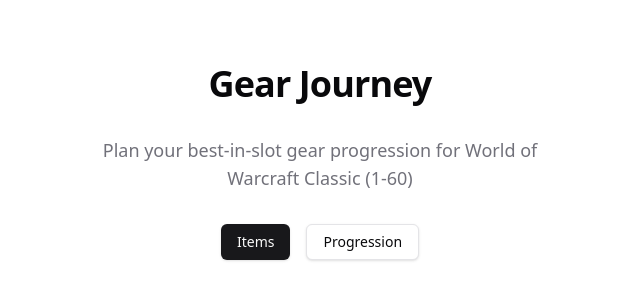
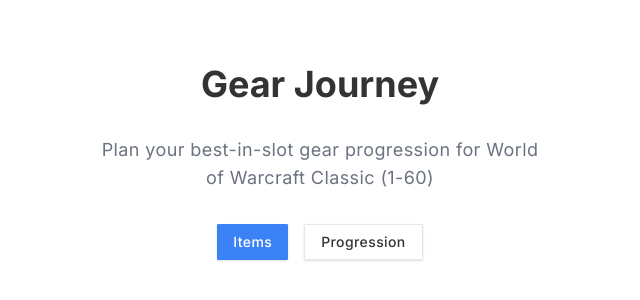
Before and after one commit to JollyGrin/classic-wow-gear-planner, a Next.js app: page / in a window 1280 px wide. Shown: the part 238-538 px from the top of the page, without its empty margins (320-960 px from the left). Built offline with nearby package versions, Linux system fonts and the light colour scheme.

Commit message:
convert shadcn to chronical

```diff
--- a/app/globals.css
+++ b/app/globals.css
@@ -1,82 +1,169 @@
+@import url("https://fonts.googleapis.com/css2?family=Inter:wght@400;500;600;700&family=Roboto+Mono:wght@400;500;600;700&family=Libre+Baskerville:wght@400;700&display=swap");
 @import "tailwindcss";
+@import "tw-animate-css";
 
-:root {
-  --background: 0 0% 100%;
-  --foreground: 240 10% 3.9%;
-  --card: 0 0% 100%;
-  --card-foreground: 240 10% 3.9%;
-  --popover: 0 0% 100%;
-  --popover-foreground: 240 10% 3.9%;
-  --primary: 240 5.9% 10%;
-  --primary-foreground: 0 0% 98%;
-  --secondary: 240 4.8% 95.9%;
-  --secondary-foreground: 240 5.9% 10%;
-  --muted: 240 4.8% 95.9%;
-  --muted-foreground: 240 3.8% 46.1%;
-  --accent: 240 4.8% 95.9%;
-  --accent-foreground: 240 5.9% 10%;
-  --destructive: 0 84.2% 60.2%;
-  --destructive-foreground: 0 0% 98%;
-  --border: 240 5.9% 90%;
-  --input: 240 5.9% 90%;
-  --ring: 240 5.9% 10%;
-  --radius: 0.5rem;
-}
-
-@media (prefers-color-scheme: dark) {
-  :root {
-    --background: 240 10% 3.9%;
-    --foreground: 0 0% 98%;
-    --card: 240 10% 3.9%;
-    --card-foreground: 0 0% 98%;
-    --popover: 240 10% 3.9%;
-    --popover-foreground: 0 0% 98%;
-    --primary: 0 0% 98%;
-    --primary-foreground: 240 5.9% 10%;
-    --secondary: 240 3.7% 15.9%;
-    --secondary-foreground: 0 0% 98%;
-    --muted: 240 3.7% 15.9%;
-    --muted-foreground: 240 5% 64.9%;
-    --accent: 240 3.7% 15.9%;
-    --accent-foreground: 0 0% 98%;
-    --destructive: 0 62.8% 30.6%;
-    --destructive-foreground: 0 0% 98%;
-    --border: 240 3.7% 15.9%;
-    --input: 240 3.7% 15.9%;
-    --ring: 240 4.9% 83.9%;
-  }
-}
+@custom-variant dark (&:is(.dark *));
 
 @theme inline {
-  --color-background: hsl(var(--background));
-  --color-foreground: hsl(var(--foreground));
-  --color-card: hsl(var(--card));
-  --color-card-foreground: hsl(var(--card-foreground));
-  --color-popover: hsl(var(--popover));
-  --color-popover-foreground: hsl(var(--popover-foreground));
-  --color-primary: hsl(var(--primary));
-  --color-primary-foreground: hsl(var(--primary-foreground));
-  --color-secondary: hsl(var(--secondary));
-  --color-secondary-foreground: hsl(var(--secondary-foreground));
-  --color-muted: hsl(var(--muted));
-  --color-muted-foreground: hsl(var(--muted-foreground));
-  --color-accent: hsl(var(--accent));
-  --color-accent-foreground: hsl(var(--accent-foreground));
-  --color-destructive: hsl(var(--destructive));
-  --color-destructive-foreground: hsl(var(--destructive-foreground));
-  --color-border: hsl(var(--border));
-  --color-input: hsl(var(--input));
-  --color-ring: hsl(var(--ring));
+  --text-2xs: 0.625rem;
+  --text-2xs--line-height: 1rem;
+  --text-3xs: 0.5rem;
+  --text-3xs--line-height: 0.75rem;
   --radius-sm: calc(var(--radius) - 4px);
   --radius-md: calc(var(--radius) - 2px);
   --radius-lg: var(--radius);
   --radius-xl: calc(var(--radius) + 4px);
-  --font-sans: var(--font-geist-sans);
-  --font-mono: var(--font-geist-mono);
+  --radius-2xl: calc(var(--radius) + 8px);
+  --radius-3xl: calc(var(--radius) + 12px);
+  --radius-4xl: calc(var(--radius) + 16px);
+  --color-background: var(--background);
+  --color-foreground: var(--foreground);
+  --color-card: var(--card);
+  --color-card-foreground: var(--card-foreground);
+  --color-popover: var(--popover);
+  --color-popover-foreground: var(--popover-foreground);
+  --color-primary: var(--primary);
+  --color-primary-foreground: var(--primary-foreground);
+  --color-secondary: var(--secondary);
+  --color-secondary-foreground: var(--secondary-foreground);
+  --color-muted: var(--muted);
+  --color-muted-foreground: var(--muted-foreground);
+  --color-accent: var(--accent);
+  --color-accent-foreground: var(--accent-foreground);
+  --color-destructive: var(--destructive);
+  --color-border: var(--border);
+  --color-input: var(--input);
+  --color-ring: var(--ring);
+  --color-chart-1: var(--chart-1);
+  --color-chart-2: var(--chart-2);
+  --color-chart-3: var(--chart-3);
+  --color-chart-4: var(--chart-4);
+  --color-chart-5: var(--chart-5);
+  --color-sidebar: var(--sidebar);
+  --color-sidebar-foreground: var(--sidebar-foreground);
+  --color-sidebar-primary: var(--sidebar-primary);
+  --color-sidebar-primary-foreground: var(--sidebar-primary-foreground);
+  --color-sidebar-accent: var(--sidebar-accent);
+  --color-sidebar-accent-foreground: var(--sidebar-accent-foreground);
+  --color-sidebar-border: var(--sidebar-border);
+  --color-sidebar-ring: var(--sidebar-ring);
+  --font-sans: Inter, ui-sans-serif, sans-serif, system-ui;
+  --font-mono: Roboto Mono, ui-monospace, monospace;
+  --font-serif: Libre Baskerville, ui-serif, serif;
+  --radius: 0.2rem;
+  --tracking-tighter: calc(var(--tracking-normal) - 0.05em);
+  --tracking-tight: calc(var(--tracking-normal) - 0.025em);
+  --tracking-wide: calc(var(--tracking-normal) + 0.025em);
+  --tracking-wider: calc(var(--tracking-normal) + 0.05em);
+  --tracking-widest: calc(var(--tracking-normal) + 0.1em);
+  --tracking-normal: 0.025em;
+  --color-destructive-foreground: var(--destructive-foreground);
 }
 
-body {
-  background: var(--color-background);
-  color: var(--color-foreground);
-  font-family: var(--font-sans), Arial, Helvetica, sans-serif;
+:root {
+  --radius: 0.2rem;
+  --background: oklch(1.0000 0 0);
+  --foreground: oklch(0.3211 0 0);
+  --card: oklch(1.0000 0 0);
+  --card-foreground: oklch(0.3211 0 0);
+  --popover: oklch(1.0000 0 0);
+  --popover-foreground: oklch(0.3211 0 0);
+  --primary: oklch(0.6231 0.1880 259.8145);
+  --primary-foreground: oklch(1.0000 0 0);
+  --secondary: oklch(0.9670 0.0029 264.5419);
+  --secondary-foreground: oklch(0.4461 0.0263 256.8018);
+  --muted: oklch(0.9846 0.0017 247.8389);
+  --muted-foreground: oklch(0.5510 0.0234 264.3637);
+  --accent: oklch(0.9514 0.0250 236.8242);
+  --accent-foreground: oklch(0.3791 0.1378 265.5222);
+  --destructive: oklch(0.6368 0.2078 25.3313);
+  --destructive-foreground: oklch(1.0000 0 0);
+  --border: oklch(0.9276 0.0058 264.5313);
+  --input: oklch(0.9276 0.0058 264.5313);
+  --ring: oklch(0.6231 0.1880 259.8145);
+  --chart-1: oklch(0.6231 0.1880 259.8145);
+  --chart-2: oklch(0.5461 0.2152 262.8809);
+  --chart-3: oklch(0.4882 0.2172 264.3763);
+  --chart-4: oklch(0.4244 0.1809 265.6377);
+  --chart-5: oklch(0.3791 0.1378 265.5222);
+  --sidebar: oklch(0.9846 0.0017 247.8389);
+  --sidebar-foreground: oklch(0.3211 0 0);
+  --sidebar-primary: oklch(0.6231 0.1880 259.8145);
+  --sidebar-primary-foreground: oklch(1.0000 0 0);
+  --sidebar-accent: oklch(0.9514 0.0250 236.8242);
+  --sidebar-accent-foreground: oklch(0.3791 0.1378 265.5222);
+  --sidebar-border: oklch(0.9276 0.0058 264.5313);
+  --sidebar-ring: oklch(0.6231 0.1880 259.8145);
 }
+
+.dark {
+  --background: oklch(0.2891 0 0);
+  --foreground: oklch(0.9300 0.0035 247.8602);
+  --card: oklch(0.2686 0 0);
+  --card-foreground: oklch(0.9300 0.0035 247.8602);
+  --popover: oklch(0.25 0 0);
+  --popover-foreground: oklch(0.9300 0.0035 247.8602);
+  --primary: oklch(0.3818 0.0603 233.7748);
+  --primary-foreground: oklch(0.8914 0 0);
+  --secondary: oklch(0.5692 0.0609 82.3871);
+  --secondary-foreground: oklch(0.9300 0.0035 247.8602);
+  --muted: oklch(0.2686 0 0);
+  --muted-foreground: oklch(0.7593 0.0073 67.7161);
+  --accent: oklch(0.5692 0.0609 82.3871);
+  --accent-foreground: oklch(0.9300 0.0035 247.8602);
+  --destructive: oklch(0.6368 0.2078 25.3313);
+  --destructive-foreground: oklch(1.0000 0 0);
+  --border: oklch(0.3407 0 0);
+  --input: oklch(0.3407 0 0);
+  --ring: oklch(0.5204 0.0833 232.6334);
+  --chart-1: oklch(0.4070 0.0419 229.9328);
+  --chart-2: oklch(0.4844 0.0527 240.4588);
+  --chart-3: oklch(0.6245 0.0623 229.6460);
+  --chart-4: oklch(0.7246 0.0751 231.2743);
+  --chart-5: oklch(0.8289 0.0885 234.0976);
+  --sidebar: oklch(0.2686 0 0);
+  --sidebar-foreground: oklch(0.9300 0.0035 247.8602);
+  --sidebar-primary: oklch(0.3818 0.0603 233.7748);
+  --sidebar-primary-foreground: oklch(1.0000 0 0);
+  --sidebar-accent: oklch(0.5692 0.0609 82.3871);
+  --sidebar-accent-foreground: oklch(0.9300 0.0035 247.8602);
+  --sidebar-border: oklch(0.3407 0 0);
+  --sidebar-ring: oklch(0.5204 0.0833 232.6334);
+}
+
+.styled-scrollbar {
+  scrollbar-width: thin;
+  scrollbar-color: var(--muted-foreground) transparent;
+}
+
+.styled-scrollbar::-webkit-scrollbar {
+  width: 8px;
+  height: 8px;
+}
+
+.styled-scrollbar::-webkit-scrollbar-track {
+  background: transparent;
+}
+
+.styled-scrollbar::-webkit-scrollbar-thumb {
+  background-color: var(--muted-foreground);
+  border-radius: 4px;
+  opacity: 0.5;
+}
+
+.styled-scrollbar::-webkit-scrollbar-thumb:hover {
+  background-color: var(--foreground);
+}
+
+@layer base {
+  * {
+    @apply border-border outline-ring/50;
+  }
+  html, body {
+    @apply overflow-x-hidden;
+  }
+  body {
+    @apply bg-background text-foreground;
+    letter-spacing: var(--tracking-normal);
+  }
+}
--- a/app/layout.tsx
+++ b/app/layout.tsx
@@ -1,16 +1,6 @@
 import type { Metadata } from "next";
-import { Geist, Geist_Mono } from "next/font/google";
+import { ThemeProvider } from "next-themes";
 import "./globals.css";
-
-const geistSans = Geist({
-  variable: "--font-geist-sans",
-  subsets: ["latin"],
-});
-
-const geistMono = Geist_Mono({
-  variable: "--font-geist-mono",
-  subsets: ["latin"],
-});
 
 export const metadata: Metadata = {
   title: "Gear Journey - WoW BiS Progression Planner",
@@ -23,11 +13,16 @@
   children: React.ReactNode;
 }>) {
   return (
-    <html lang="en">
-      <body
-        className={`${geistSans.variable} ${geistMono.variable} antialiased`}
-      >
-        {children}
+    <html lang="en" suppressHydrationWarning>
+      <body className="antialiased">
+        <ThemeProvider
+          attribute="class"
+          defaultTheme="system"
+          enableSystem
+          disableTransitionOnChange
+        >
+          {children}
+        </ThemeProvider>
       </body>
     </html>
   );
--- a/package.json
+++ b/package.json
@@ -18,6 +18,7 @@
     "clsx": "^2.1.1",
     "lucide-react": "^0.563.0",
     "next": "16.1.6",
+    "next-themes": "^0.4.6",
     "react": "19.2.3",
     "react-dom": "19.2.3",
     "tailwind-merge": "^3.4.0"
@@ -35,6 +36,7 @@
     "eslint-config-next": "16.1.6",
     "jsdom": "^28.0.0",
     "tailwindcss": "^4",
+    "tw-animate-css": "^1.4.0",
     "typescript": "^5",
     "vitest": "^4.0.18"
   },
```
Also changed, not shown: playwright-report/index.html (+1 -1 lines), components.json (added), 1 other file (tests, documents, lock files or other folders).
